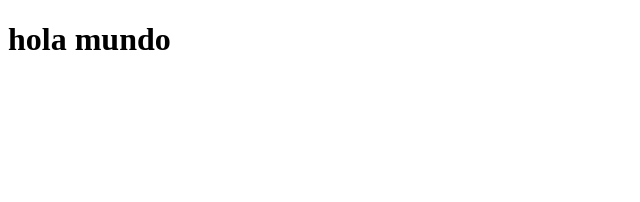
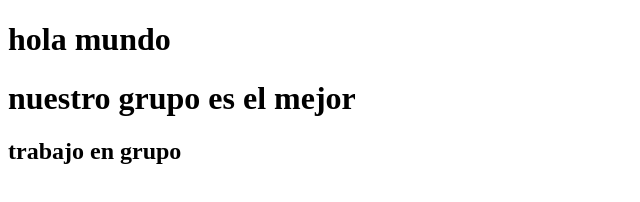
Before and after one commit to Mariita779/repositorio, a plain HTML site: page index.html in a window 1280 px wide. Shown: the whole page, without its empty margins (0-640 px from the left). Drawn offline with Linux system fonts and the light colour scheme.

Commit message:
nuestro grupo

```diff
--- a/index.html
+++ b/index.html
@@ -7,5 +7,8 @@
 </head>
 <body>
     <h1>hola mundo</h1>
+    <h1>nuestro grupo es el mejor</h1>
+    <h2>trabajo en grupo</h2>
+
 </body>
 </html>
```
